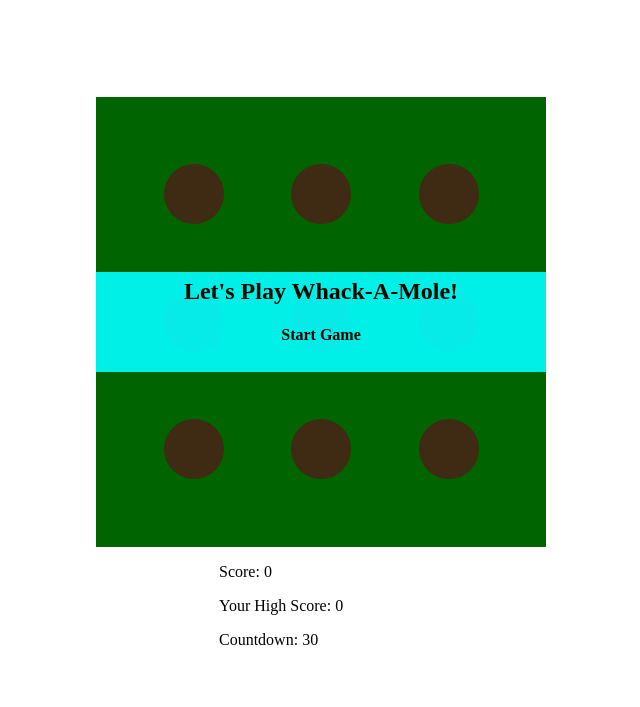
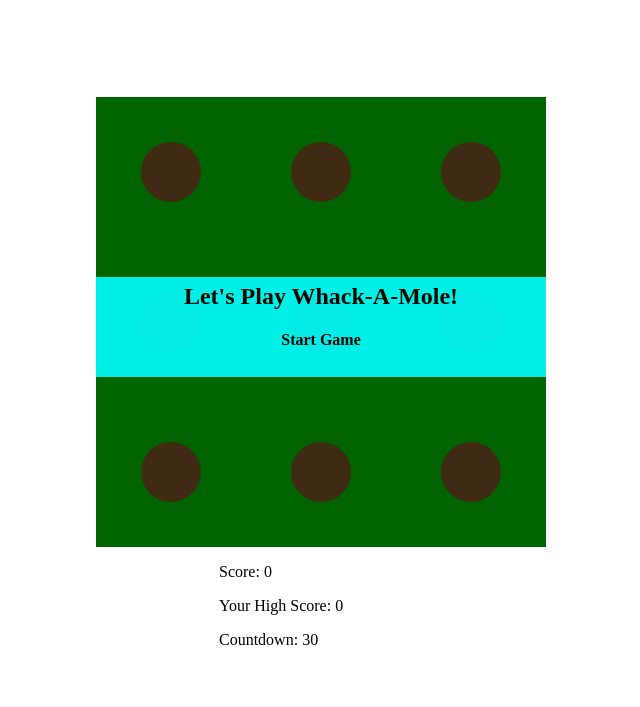
Before and after one commit to JohnnyD4/whack-a-mole, a plain HTML site: page index.html in a window 1280 px wide. Shown: the whole page, without its empty margins (319-959 px from the left). Drawn offline with Linux system fonts and the light colour scheme.

Commit message:
Changed a few css properties to look correct on IE11. Added a README

```diff
--- a/assets/game.js
+++ b/assets/game.js
@@ -63,7 +63,8 @@ const startGameTimer = () => {
  * Stops/pauses the game.
  * Sets isStopped to true.
  * Checks if its an active game.
- * updates the high score if beaten.
+ * updates the high score with localstorage if beaten.
+ * Checks if the game just ended and prompts the appropriate buttons.
  * Shows start button and hides stop button.
  */
 const stopGame = () => {
--- a/assets/styles.css
+++ b/assets/styles.css
@@ -7,7 +7,7 @@
 .game {
   display: flex;
   flex-direction: column;
-  justify-content: space-evenly;
+  justify-content: space-around;
   width: 450px;
   height: 450px;
   background: #006400;
@@ -20,6 +20,7 @@
   opacity: 0.9;
   width: 100%;
   height: 100%;
+  top: 0;
 }
 
 .banner {
@@ -33,6 +34,7 @@
   justify-content: center;
   align-items: center;
   cursor: pointer;
+  top: 40%;
 }
 
 h2, h3 {
@@ -45,7 +47,7 @@ button {
 
 .row {
   display: flex;
-  justify-content: space-evenly;
+  justify-content: space-around;
 }
 
 .hole {
```
Also changed, not shown: assets/activeGamePage.png (added), assets/gameOverPage.png (added), assets/startPage.png (added), 1 other file.
